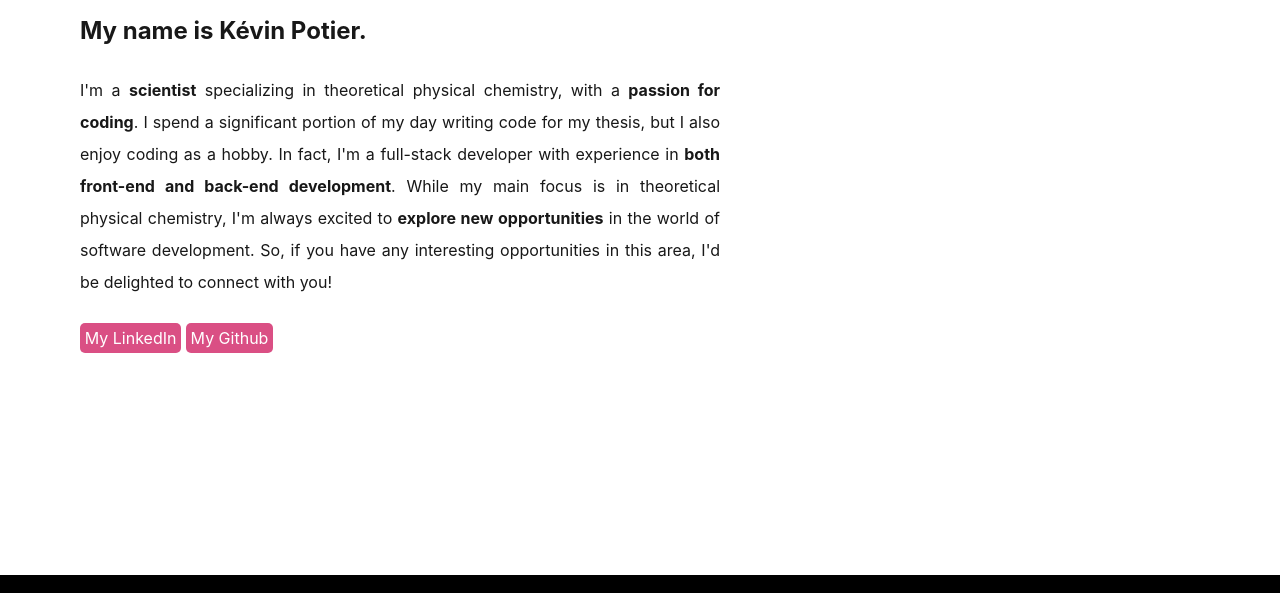
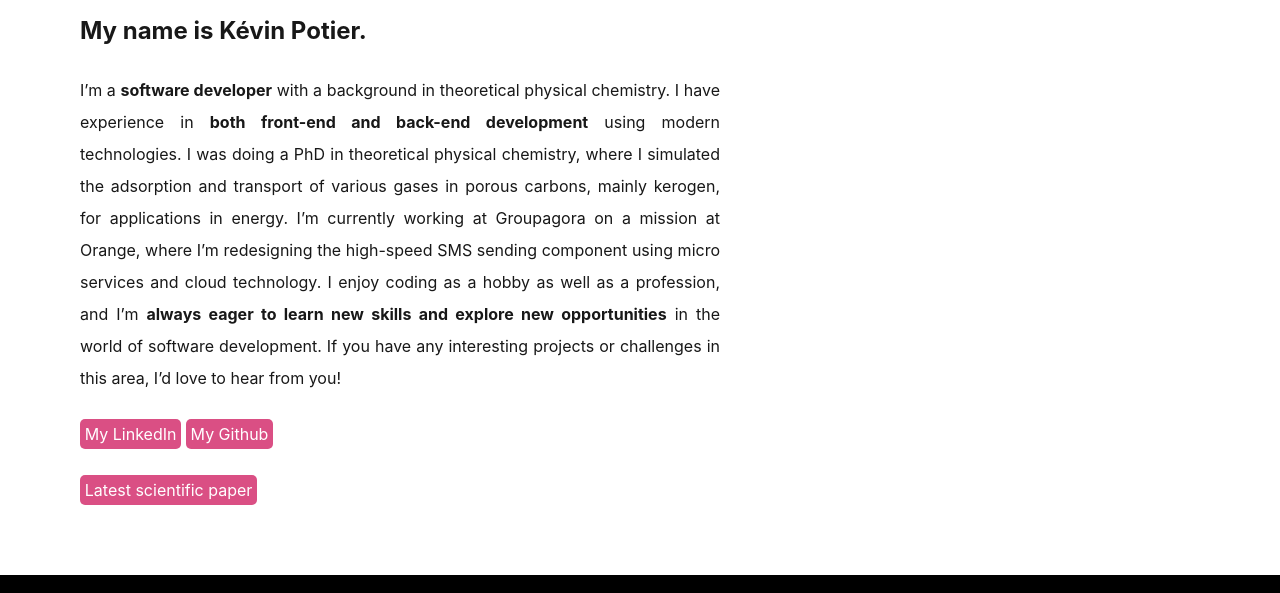
Before and after one commit to kpotier/kpotier.github.io, a plain HTML site: page index.html in a window 1280 px wide. Shown: the part 137-730 px from the top of the page. Drawn offline with Linux system fonts and the light colour scheme.

Commit message:
Update index.html
Bio update

```diff
--- a/index.html
+++ b/index.html
@@ -14,12 +14,16 @@
         <div class="container">
             <h1>Hello.</h1>
             <h2>My name is Kévin Potier.</h2>
-            <p>I'm a <b>scientist</b> specializing in theoretical physical chemistry, with a <b>passion for coding</b>. I spend a significant portion of my day writing code for my thesis, but I also enjoy coding as a hobby. In fact, I'm a full-stack developer with experience in <b>both front-end and back-end development</b>. While my main focus is in theoretical physical chemistry, I'm always excited to <b>explore new opportunities</b> in the world of software development. So, if you have any interesting opportunities in this area, I'd be delighted to connect with you!</p>
+            <p>I’m a <b>software developer</b> with a background in theoretical physical chemistry. I have experience in <b>both front-end and back-end development</b> using modern technologies. I was doing a PhD in theoretical physical chemistry, where I simulated the adsorption and transport of various gases in porous carbons, mainly kerogen, for applications in energy. I’m currently working at Groupagora on a mission at Orange, where I’m redesigning the high-speed SMS sending component using micro services and cloud technology. I enjoy coding as a hobby as well as a profession, and I’m <b>always eager to learn new skills and explore new opportunities</b> in the world of software development. If you have any interesting projects or challenges in this area, I’d love to hear from you!</p>
             <p></p>
             <p>
                 <a href="https://www.linkedin.com/in/kpotier/" target="
                 ">My LinkedIn</a>
                 <a href="https://github.com/kpotier" target="_blank">My Github</a>
+            </p>
+            <p></p>
+            <p>
+                <a href="https://pubs.acs.org/doi/abs/10.1021/acs.langmuir.3c00865">Latest scientific paper</a>
             </p>
         </div>
         <div class="container project">
```
